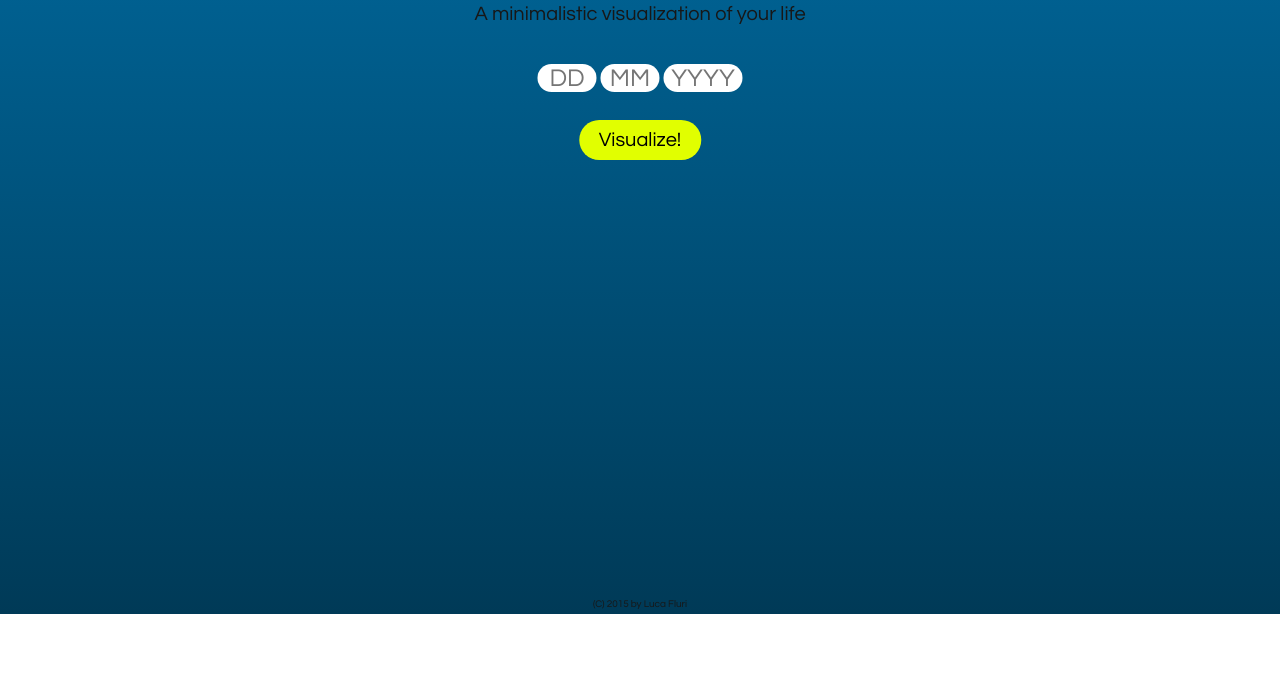
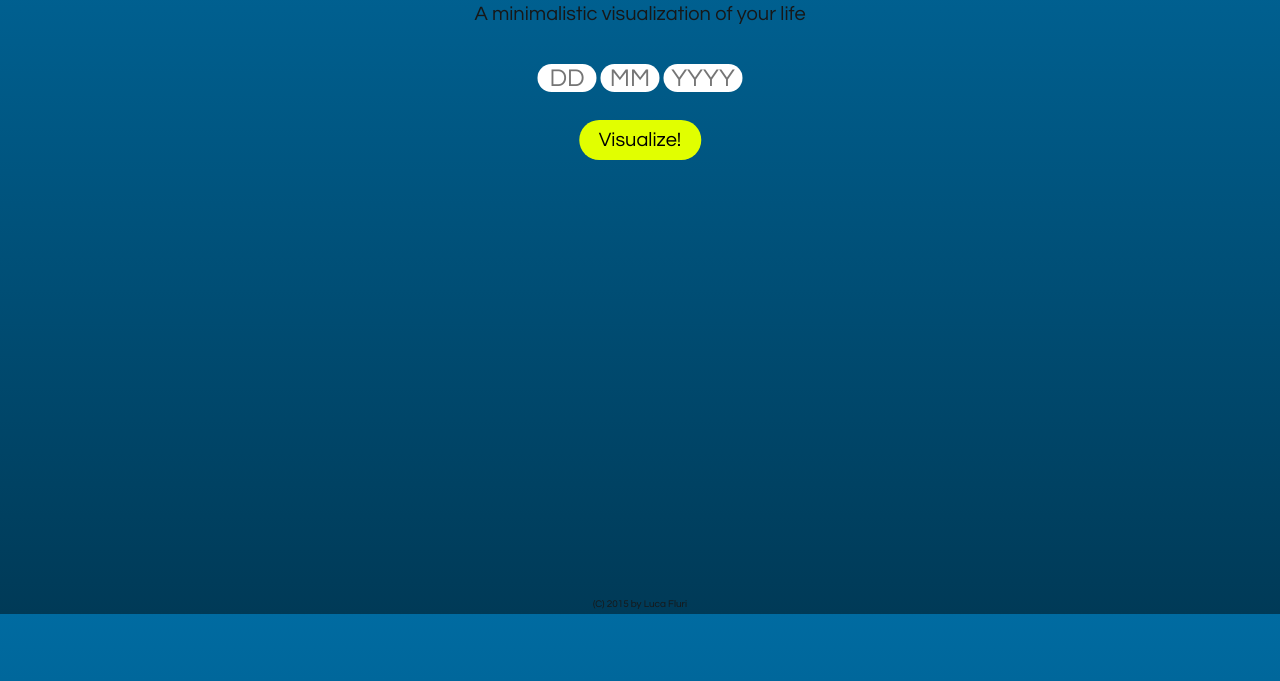
Before and after one commit to lucafluri/Time, a plain HTML site: page index.html in a window 1280 px wide. Shown: the part 186-867 px from the top of the page. Before the commit the page ends 800 px from the top, so only its background shows below. Drawn offline with Linux system fonts and the light colour scheme.

Commit message:
bg test #1

```diff
--- a/styles.css
+++ b/styles.css
@@ -12,6 +12,8 @@ h1 {
 }
 
 html {
+  height: 100%;
+  margin: 0;
   background: -webkit-linear-gradient(#006BA1, #003A57); /* For Safari 5.1 to 6.0 */
   background: -o-linear-gradient(#006BA1, #003A57); /* For Opera 11.1 to 12.0 */
   background: -moz-linear-gradient(#006BA1, #003A57); /* For Firefox 3.6 to 15 */
```
